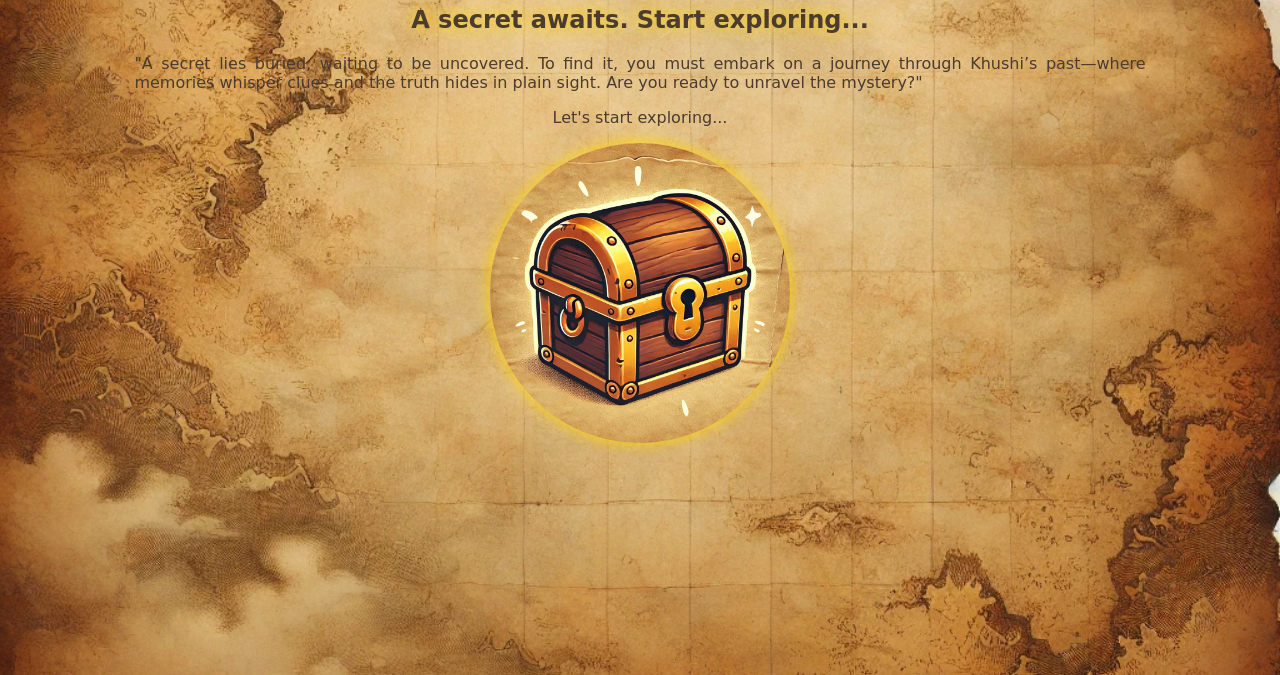
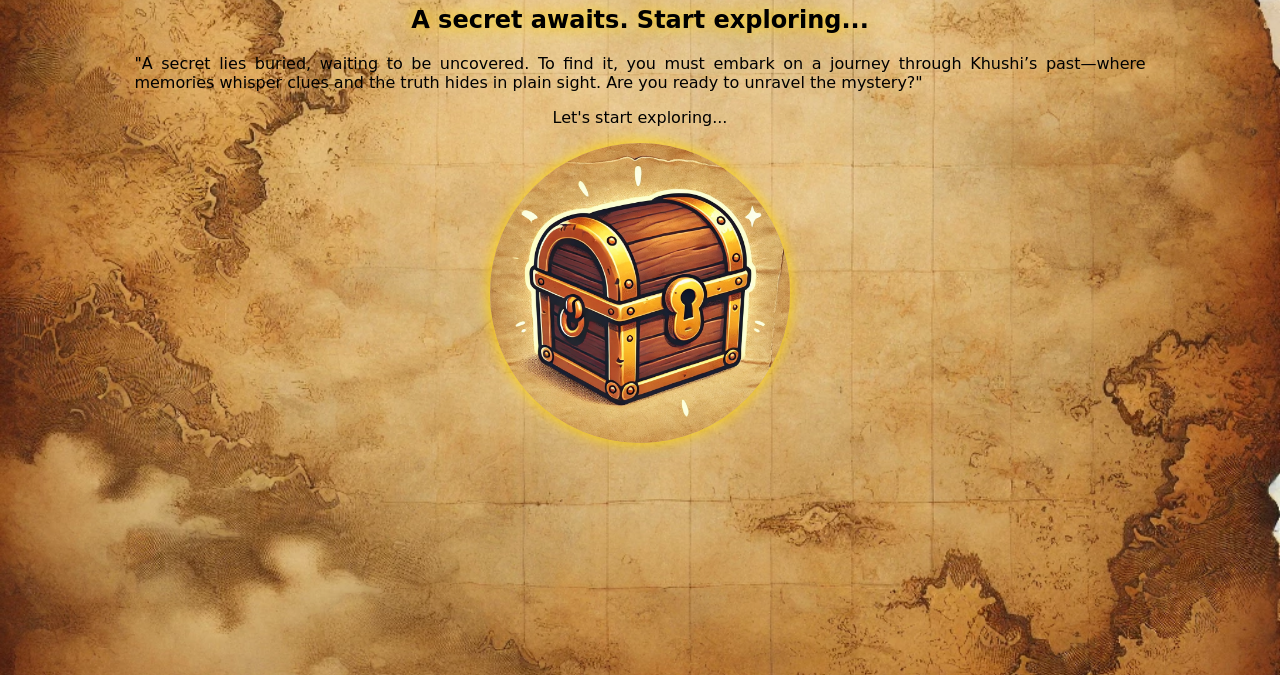
Before and after one commit to Khushi-dotcom03/treasure-hunt-portfolio, a plain HTML site: page index.html in a window 1280 px wide. Shown: the part 125-800 px from the top of the page. Drawn offline with Linux system fonts and the light colour scheme.

Commit message:
Initial portfolio commit

```diff
--- a/style.css
+++ b/style.css
@@ -1,7 +1,7 @@
 body {
     background: url('./parchment.webp') no-repeat center/cover;
     font-family: 'Pirata One', cursive;
-    color: #4B3B30; /* Old paper-like color */
+    color: #000000; /* Old paper-like color */
 }
 
 .heading{
```
